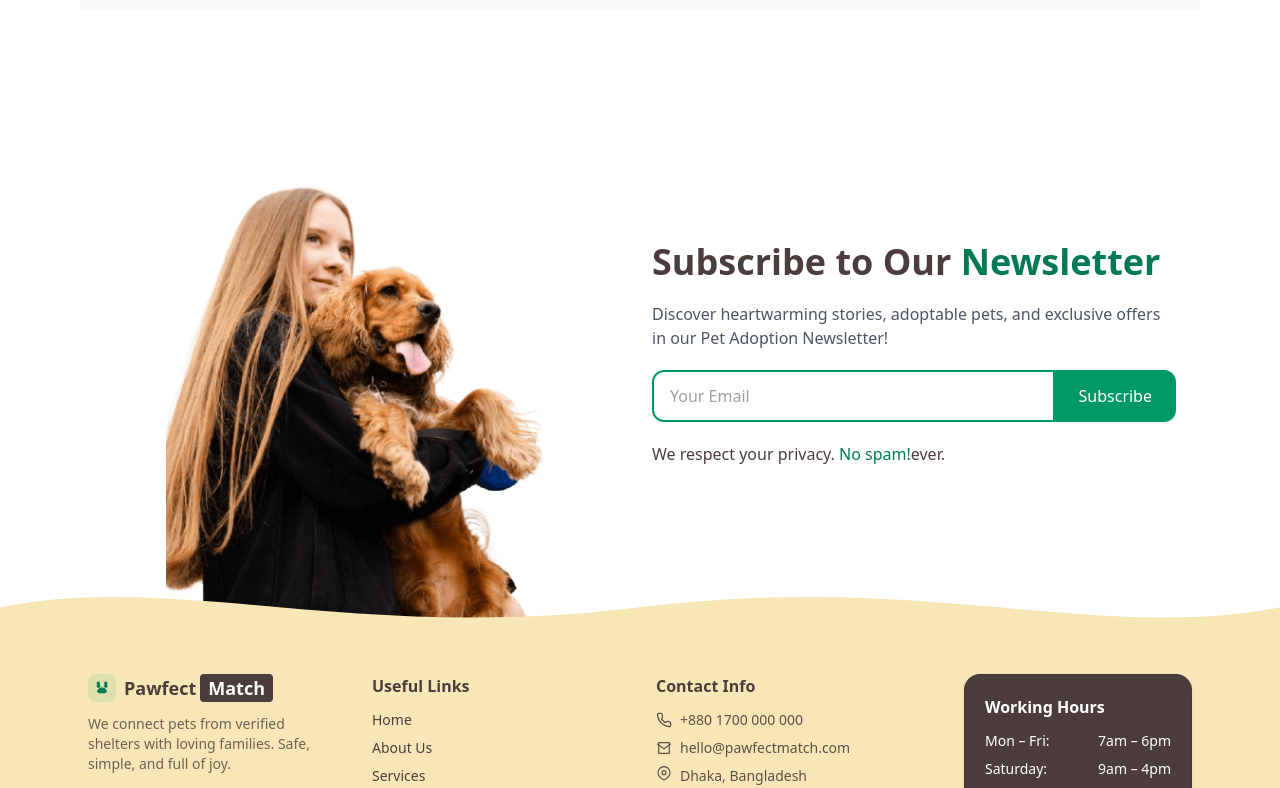
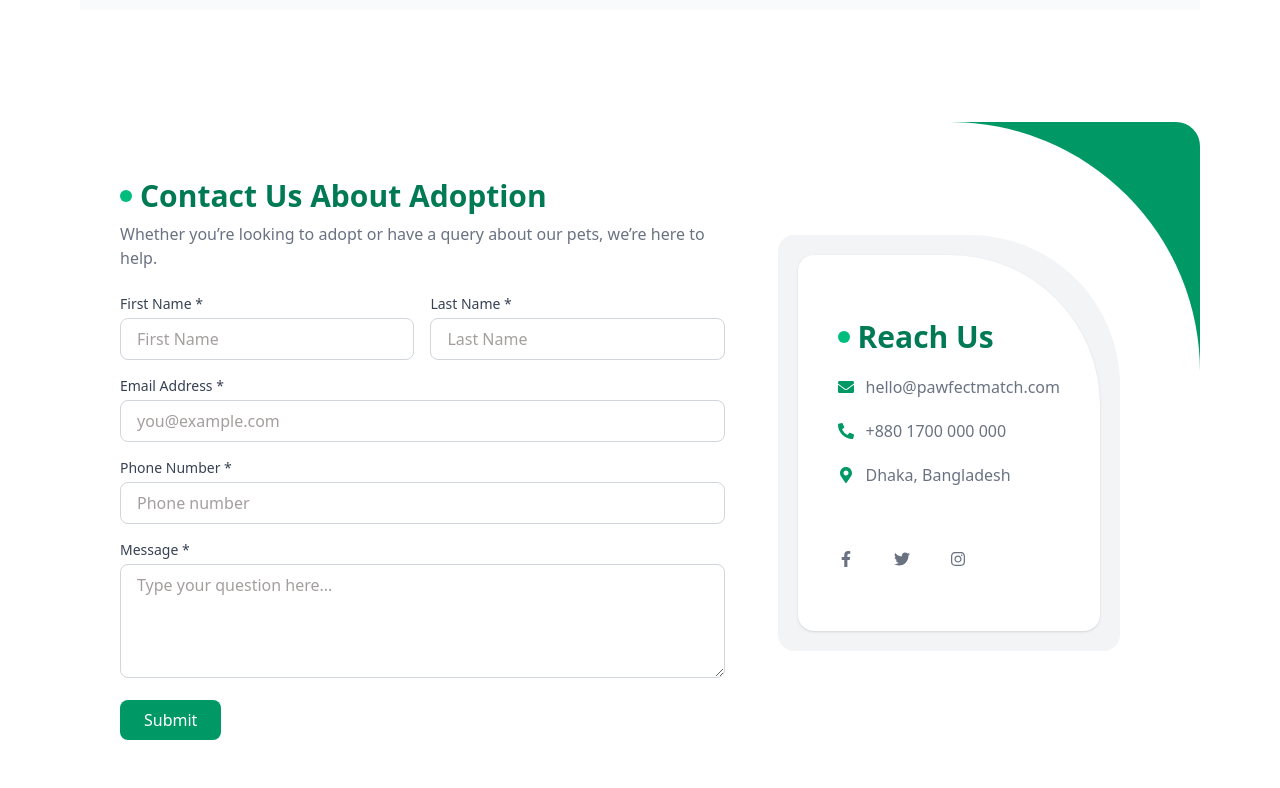
Before and after one commit to ruhanaatiq/pawfect-match, a Next.js app: page / in a window 1280 px wide. Shown: the part 5720-6508 px from the top of the page. Built offline with nearby package versions, Linux system fonts and the light colour scheme.

Commit message:
added contact form section

```diff
--- a/src/app/page.js
+++ b/src/app/page.js
@@ -7,6 +7,7 @@ import Testimonials from "@/components/Testimonials";
 import BlogSection from "@/components/BlogSection";
 import Newsletter from "@/components/Newsletter";
 import CalltoAction from "@/components/CalltoAction";
+import ContactForm from "@/components/ContactForm";
 
 export default function HomePage() {
   return (
@@ -19,6 +20,7 @@ export default function HomePage() {
        <Testimonials/>
        <CalltoAction/>
        <BlogSection/>
+       <ContactForm/>
         <Newsletter/>
 
     </>
--- /dev/null
+++ b/src/components/ContactForm.jsx
@@ -0,0 +1,129 @@
+"use client";
+import React from "react";
+import { FaMapMarkerAlt, FaPhoneAlt, FaEnvelope, FaFacebookF, FaTwitter, FaInstagram } from "react-icons/fa";
+
+const icons = [
+  { Icon: FaFacebookF, href: "#" },
+  { Icon: FaTwitter, href: "#" },
+  { Icon: FaInstagram, href: "#" },
+];
+
+const ContactForm = () => {
+  return (
+    <section className="mt-28 bg-emerald-600  rounded-3xl">
+      <div className="max-w-6xl mx-auto px-4 grid grid-cols-5 relative bg-white rounded-2xl pt-8  rounded-tr-[200px] md:rounded-tr-[250px]">
+        {/* Form Section */}
+        <div className="col-span-5 lg:col-span-3 p-6">
+          <h2 className="text-2xl md:text-3xl font-bold text-emerald-700 mb-2 flex items-center gap-2">
+            <span className="w-3 h-3 bg-emerald-500 rounded-full"></span>
+            Contact Us About Adoption
+          </h2>
+          <p className="text-gray-500 text-sm md:text-base mb-6">
+            Whether you’re looking to adopt or have a query about our pets,
+            we’re here to help.
+          </p>
+
+          <form className="space-y-4">
+            <div className="grid md:grid-cols-2 gap-4">
+              <div>
+                <label className="block text-sm font-medium text-gray-700 mb-1">
+                  First Name *
+                </label>
+                <input
+                  type="text"
+                  placeholder="First Name"
+                  className="w-full px-4 py-2 border border-gray-300 rounded-lg focus:outline-none focus:ring-2 focus:ring-emerald-600"
+                />
+              </div>
+              <div>
+                <label className="block text-sm font-medium text-gray-700 mb-1">
+                  Last Name *
+                </label>
+                <input
+                  type="text"
+                  placeholder="Last Name"
+                  className="w-full px-4 py-2 border border-gray-300 rounded-lg focus:outline-none focus:ring-2 focus:ring-emerald-600"
+                />
+              </div>
+            </div>
+
+            <div>
+              <label className="block text-sm font-medium text-gray-700 mb-1">
+                Email Address *
+              </label>
+              <input
+                type="email"
+                placeholder="you@example.com"
+                className="w-full px-4 py-2 border border-gray-300 rounded-lg focus:outline-none focus:ring-2 focus:ring-emerald-600"
+              />
+            </div>
+
+            <div>
+              <label className="block text-sm font-medium text-gray-700 mb-1">
+                Phone Number *
+              </label>
+              <input
+                type="tel"
+                placeholder="Phone number"
+                className="w-full px-4 py-2 border border-gray-300 rounded-lg focus:outline-none focus:ring-2 focus:ring-emerald-600"
+              />
+            </div>
+
+            <div>
+              <label className="block text-sm font-medium text-gray-700 mb-1">
+                Message *
+              </label>
+              <textarea
+                rows={4}
+                placeholder="Type your question here..."
+                className="w-full px-4 py-2 border border-gray-300 rounded-lg focus:outline-none focus:ring-2 focus:ring-emerald-600"
+              />
+            </div>
+
+            <button
+              type="submit"
+              className="bg-emerald-600 hover:bg-emerald-700 cursor-pointer text-white px-6 py-2 rounded-lg transition font-medium"
+            >
+              Submit
+            </button>
+          </form>
+        </div>
+
+        {/* Contact Info Section */}
+        <div className="hidden absolute  top-1/2 -translate-y-1/2 right-10 xl:right-1/14 bg-gray-100 p-5 rounded-tr-[150px] rounded-2xl lg:flex flex-col justify-center items-center">
+          <div className="bg-white rounded-2xl rounded-tr-[150px] shadow p-10 py-16 ">
+            <h3 className="text-3xl font-bold text-emerald-700 mb-5 flex items-center gap-2">
+              <span className="w-3 h-3 bg-emerald-500 rounded-full"></span>
+              Reach Us
+            </h3>
+            <ul className="space-y-5 text-gray-500">
+              <li className="flex items-center gap-3">
+                <FaEnvelope className="text-emerald-600" />
+                <span>hello@pawfectmatch.com</span>
+              </li>
+              <li className="flex items-center gap-3">
+                <FaPhoneAlt className="text-emerald-600" />
+                <span>+880 1700 000 000</span>
+              </li>
+              <li className="flex items-start gap-3">
+                <FaMapMarkerAlt className="text-emerald-600 mt-1" />
+                <span>Dhaka, Bangladesh</span>
+              </li>
+            </ul>
+
+            {/* Social Icons */}
+            <div className="flex gap-10 mt-16 text-gray-500">
+              {icons.map(({ Icon, href }, i) =>
+                <a key={i} href={href} className="hover:text-emerald-500">
+                  <Icon />
+                </a>
+              )}
+            </div>
+          </div>
+        </div>
+      </div>
+    </section>
+  );
+};
+
+export default ContactForm;
```
